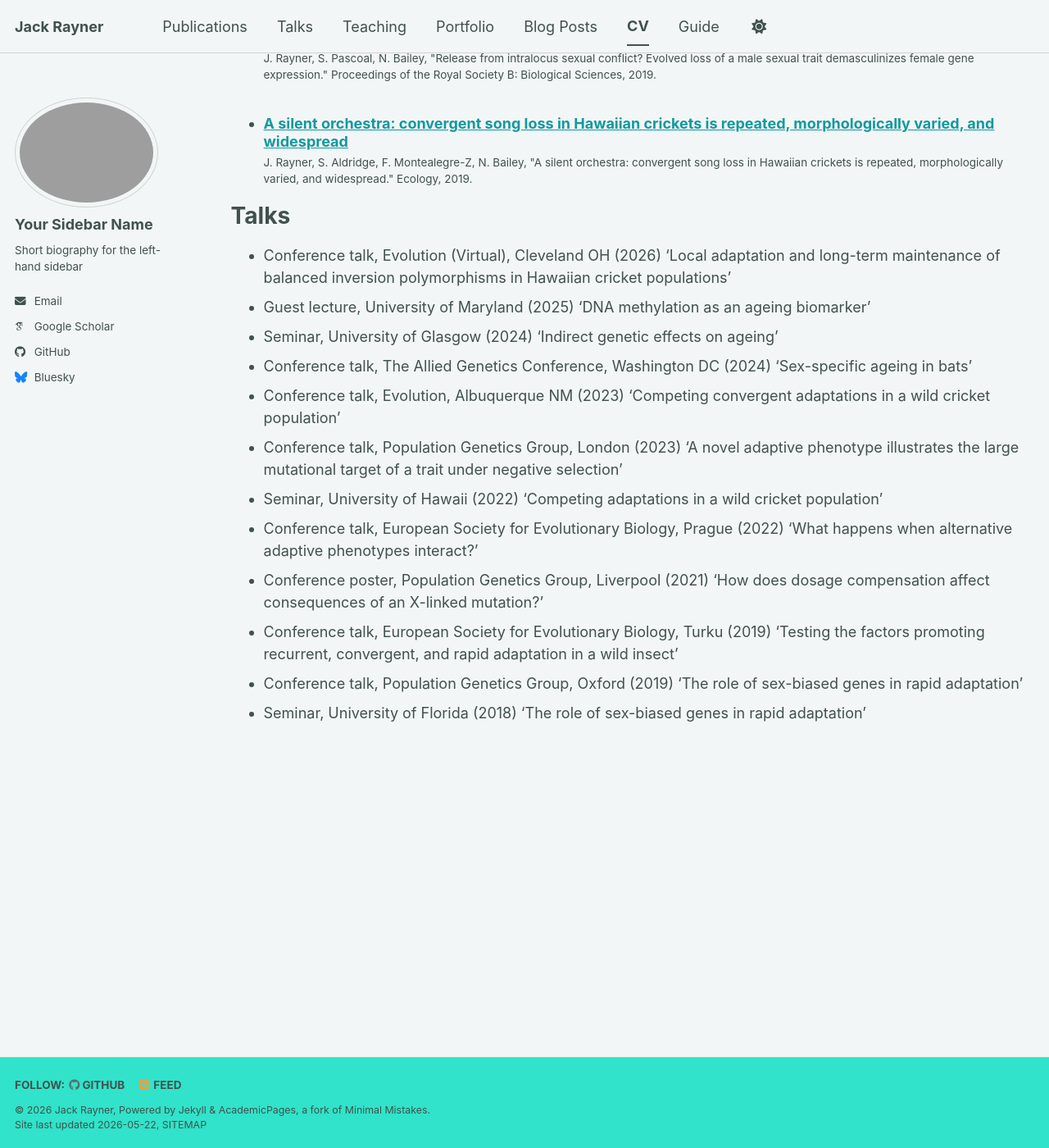
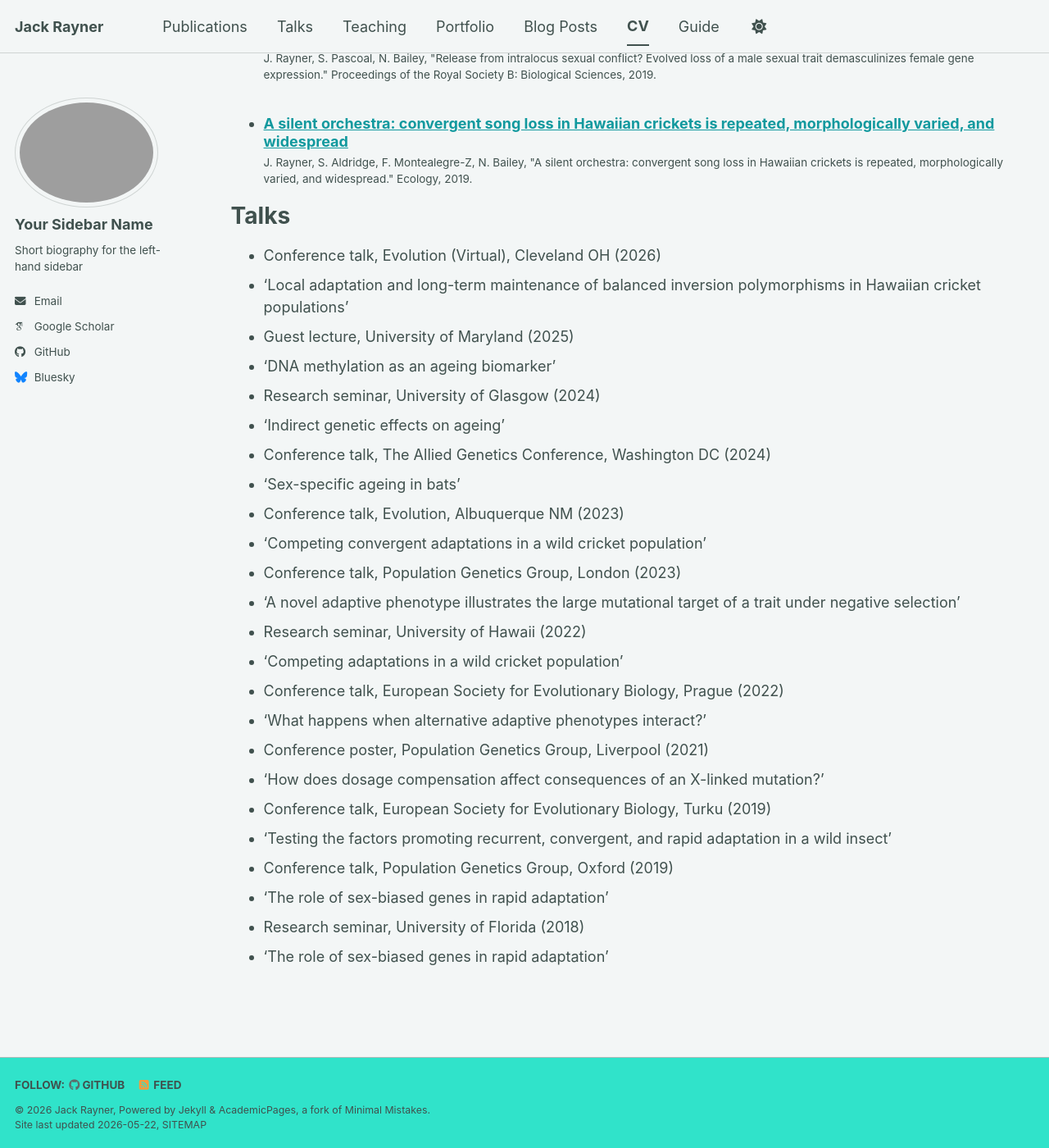
Before and after one commit to jackgrayner/jackgrayner.github.io, a Jekyll site: the page built from _pages/cv.md, in a window 1280 px wide and 1400 px high, scrolled down 2719 px. Shown: the whole window at 82% size. Built offline with Jekyll 4.4.1, drawn with Linux system fonts in a browser that asks for light colours; some web fonts are replaced; a script bundle is joined from its source files by our own code; library files that are not in the unit come from our copies.

Commit message:
Update cv.md

```diff
--- a/_pages/cv.md
+++ b/_pages/cv.md
@@ -33,15 +33,27 @@
 
 Talks
 ======
-*	Conference talk, Evolution (Virtual), Cleveland OH (2026) ‘Local adaptation and long-term maintenance of balanced inversion polymorphisms in Hawaiian cricket populations’
-*	Guest lecture, University of Maryland (2025) ‘DNA methylation as an ageing biomarker’
-*	Seminar, University of Glasgow (2024) ‘Indirect genetic effects on ageing’
-*	Conference talk, The Allied Genetics Conference, Washington DC (2024) ‘Sex-specific ageing in bats’
-*	Conference talk, Evolution, Albuquerque NM (2023) ‘Competing convergent adaptations in a wild cricket population’
-*	Conference talk, Population Genetics Group, London (2023) ‘A novel adaptive phenotype illustrates the large mutational target of a trait under negative selection’
-*	Seminar, University of Hawaii (2022) ‘Competing adaptations in a wild cricket population’
-*	Conference talk, European Society for Evolutionary Biology, Prague (2022) ‘What happens when alternative adaptive phenotypes interact?’
-*	Conference poster, Population Genetics Group, Liverpool (2021) ‘How does dosage compensation affect consequences of an X-linked mutation?’
-*	Conference talk, European Society for Evolutionary Biology, Turku (2019) ‘Testing the factors promoting recurrent, convergent, and rapid adaptation in a wild insect’
-*	Conference talk, Population Genetics Group, Oxford (2019) ‘The role of sex-biased genes in rapid adaptation’
-*	Seminar, University of Florida (2018) ‘The role of sex-biased genes in rapid adaptation’
+*	Conference talk, Evolution (Virtual), Cleveland OH (2026)
+  *	‘Local adaptation and long-term maintenance of balanced inversion polymorphisms in Hawaiian cricket populations’
+*	Guest lecture, University of Maryland (2025)
+  *	‘DNA methylation as an ageing biomarker’
+*	Research seminar, University of Glasgow (2024)
+  *	‘Indirect genetic effects on ageing’
+*	Conference talk, The Allied Genetics Conference, Washington DC (2024)
+  *	‘Sex-specific ageing in bats’
+*	Conference talk, Evolution, Albuquerque NM (2023)
+  *	‘Competing convergent adaptations in a wild cricket population’
+*	Conference talk, Population Genetics Group, London (2023)
+  *	‘A novel adaptive phenotype illustrates the large mutational target of a trait under negative selection’
+*	Research seminar, University of Hawaii (2022)
+  *	‘Competing adaptations in a wild cricket population’
+*	Conference talk, European Society for Evolutionary Biology, Prague (2022)
+  *	‘What happens when alternative adaptive phenotypes interact?’
+*	Conference poster, Population Genetics Group, Liverpool (2021)
+  *	‘How does dosage compensation affect consequences of an X-linked mutation?’
+*	Conference talk, European Society for Evolutionary Biology, Turku (2019)
+  *	‘Testing the factors promoting recurrent, convergent, and rapid adaptation in a wild insect’
+*	Conference talk, Population Genetics Group, Oxford (2019)
+  *	‘The role of sex-biased genes in rapid adaptation’
+*	Research seminar, University of Florida (2018)
+  *	‘The role of sex-biased genes in rapid adaptation’
```
